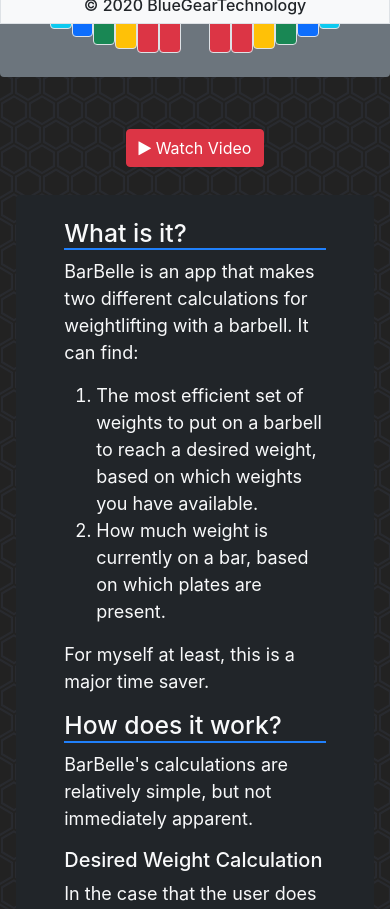
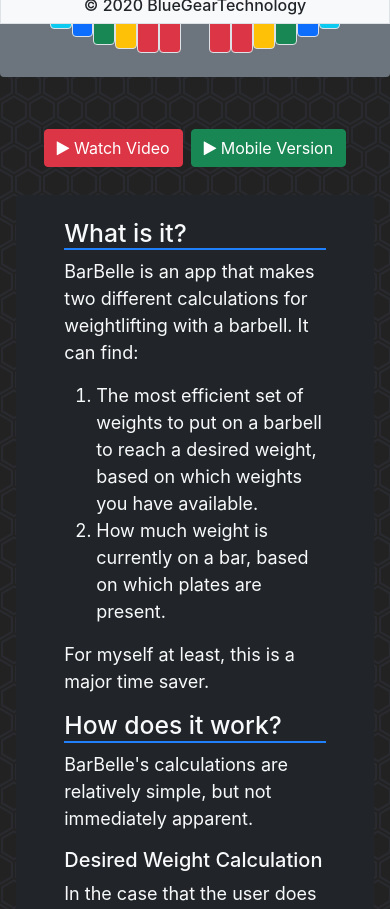
Before and after one commit to bluegeartechnology/portfolio, a React (Create React App) app: page /BarBelle in a window 390 px wide. Shown: the part 820-1729 px from the top of the page. Built offline with nearby package versions, Linux system fonts and the light colour scheme.

Commit message:
Added link to BarBelle's mobile version on Google Play to its project page.

```diff
--- a/src/pages/projects/BarBelle.js
+++ b/src/pages/projects/BarBelle.js
@@ -416,6 +416,9 @@
                             &nbsp;Watch Video
                     </button>
 
+
+                    <a href="https://play.google.com/store/apps/details?id=com.bluegear.barbelle" target='blank'><button className="btn btn-success mx-1 my-1"><i className="fa fa-play"></i>&nbsp;Mobile Version</button></a>
+
                 </div>
 
                 <div className='container col-11 col-sm-10 col-md-10 col-lg-8 col-xl-8 bg-dark rounded px-5 py-4 my-3'>
```
